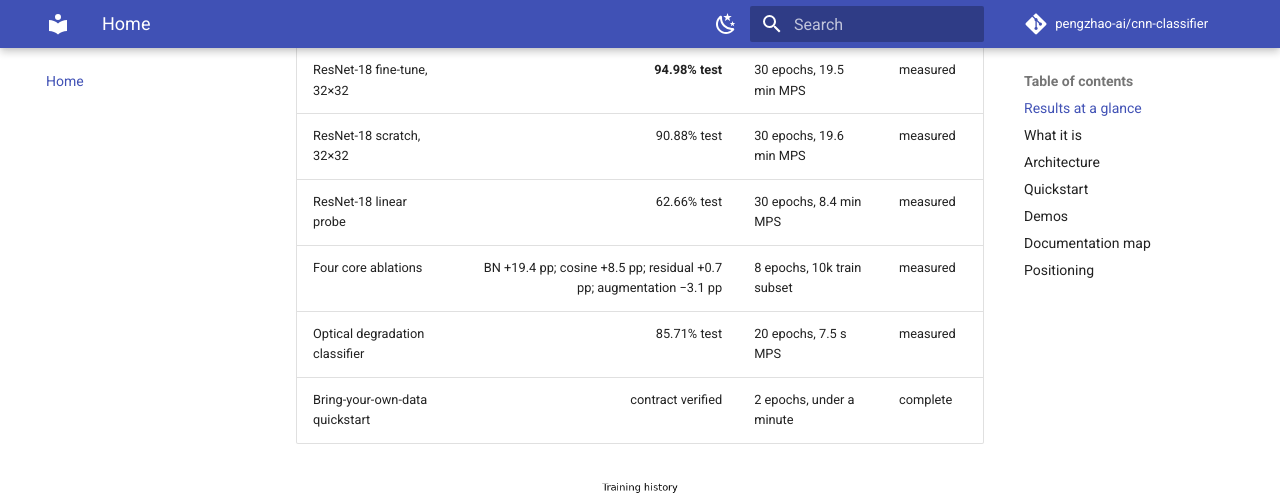
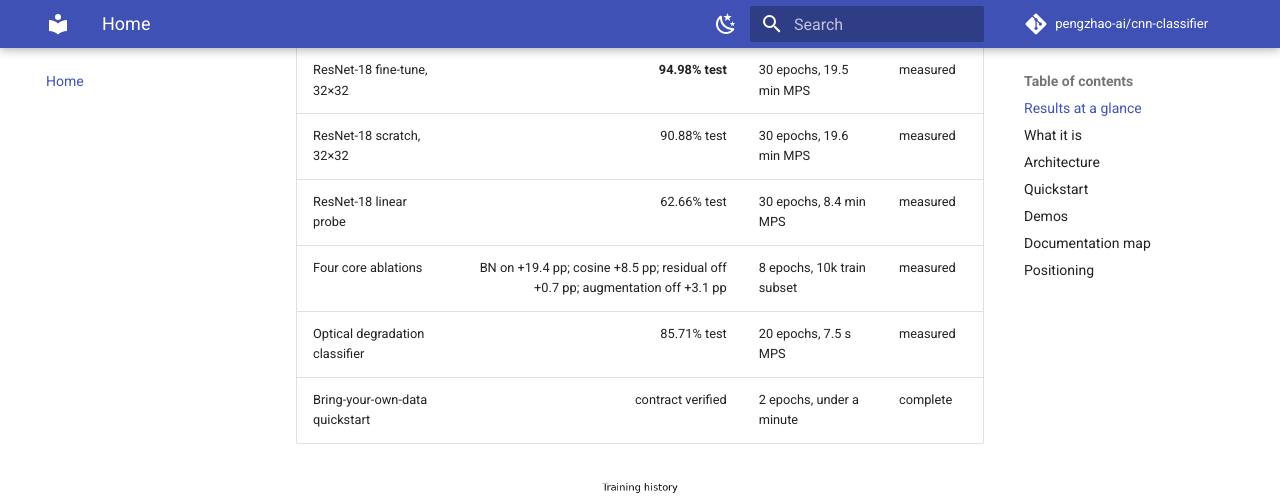
Before and after one commit to pengzhao-ai/cnn-classifier, an MkDocs documentation site: the page built from docs/index.md, in a window 1280 px wide and 900 px high, scrolled down 646 px. Shown: the top 500 px of the window. Built offline with MkDocs 1.6.1 and Material for MkDocs 9.7.7, drawn with Linux system fonts in a browser that asks for light colours; comment, search, counter and statistics services are not loaded.

Commit message:
docs: clarify ablation direction in result summaries
Co-Authored-By: Claude Code <noreply@anthropic.com>

```diff
--- a/docs/index.md
+++ b/docs/index.md
@@ -20,7 +20,7 @@ the command line, so a quick smoke test and a full experiment use one pipeline.
 | ResNet-18 fine-tune, 32×32 | **94.98% test** | 30 epochs, 19.5 min MPS | measured |
 | ResNet-18 scratch, 32×32 | 90.88% test | 30 epochs, 19.6 min MPS | measured |
 | ResNet-18 linear probe | 62.66% test | 30 epochs, 8.4 min MPS | measured |
-| Four core ablations | BN +19.4 pp; cosine +8.5 pp; residual +0.7 pp; augmentation −3.1 pp | 8 epochs, 10k train subset | measured |
+| Four core ablations | BN on +19.4 pp; cosine +8.5 pp; residual off +0.7 pp; augmentation off +3.1 pp | 8 epochs, 10k train subset | measured |
 | Optical degradation classifier | 85.71% test | 20 epochs, 7.5 s MPS | measured |
 | Bring-your-own-data quickstart | contract verified | 2 epochs, under a minute | complete |
 
```
Also changed, not shown: README.md (+1 -1 lines).
